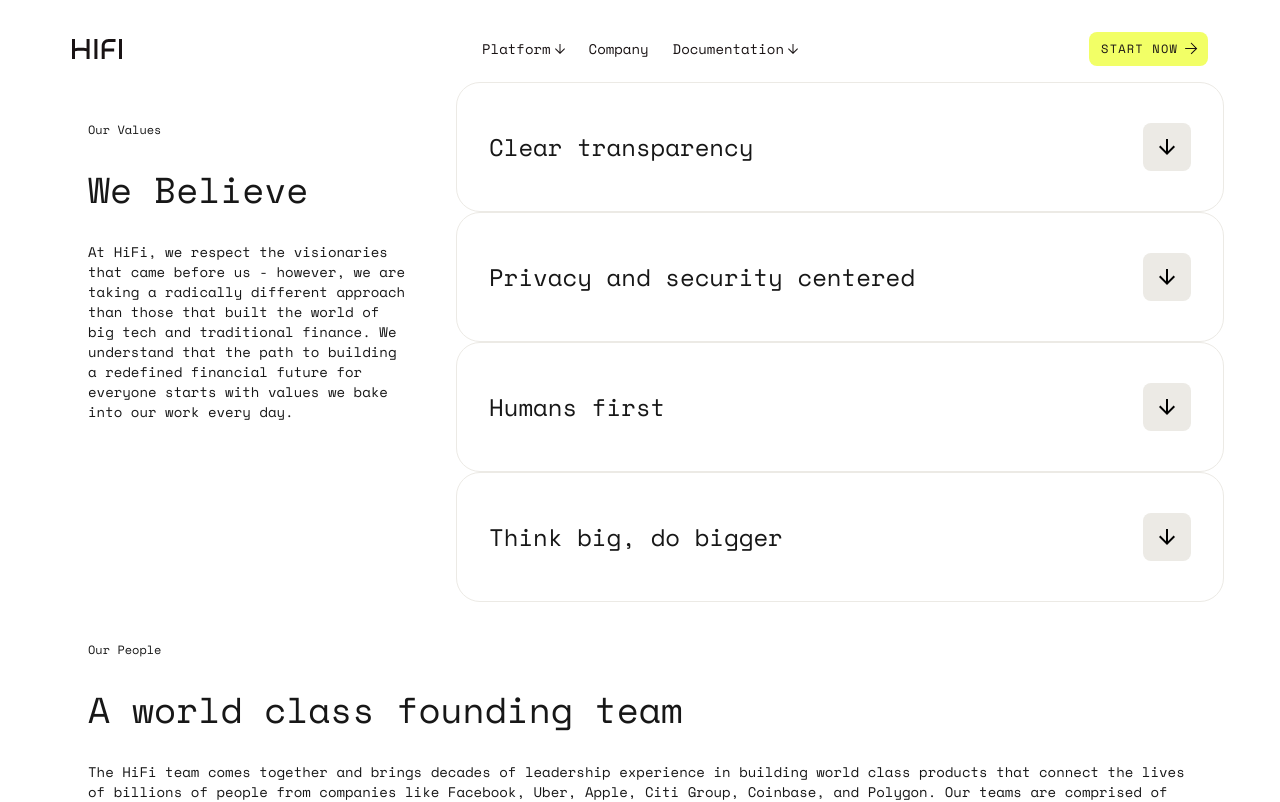
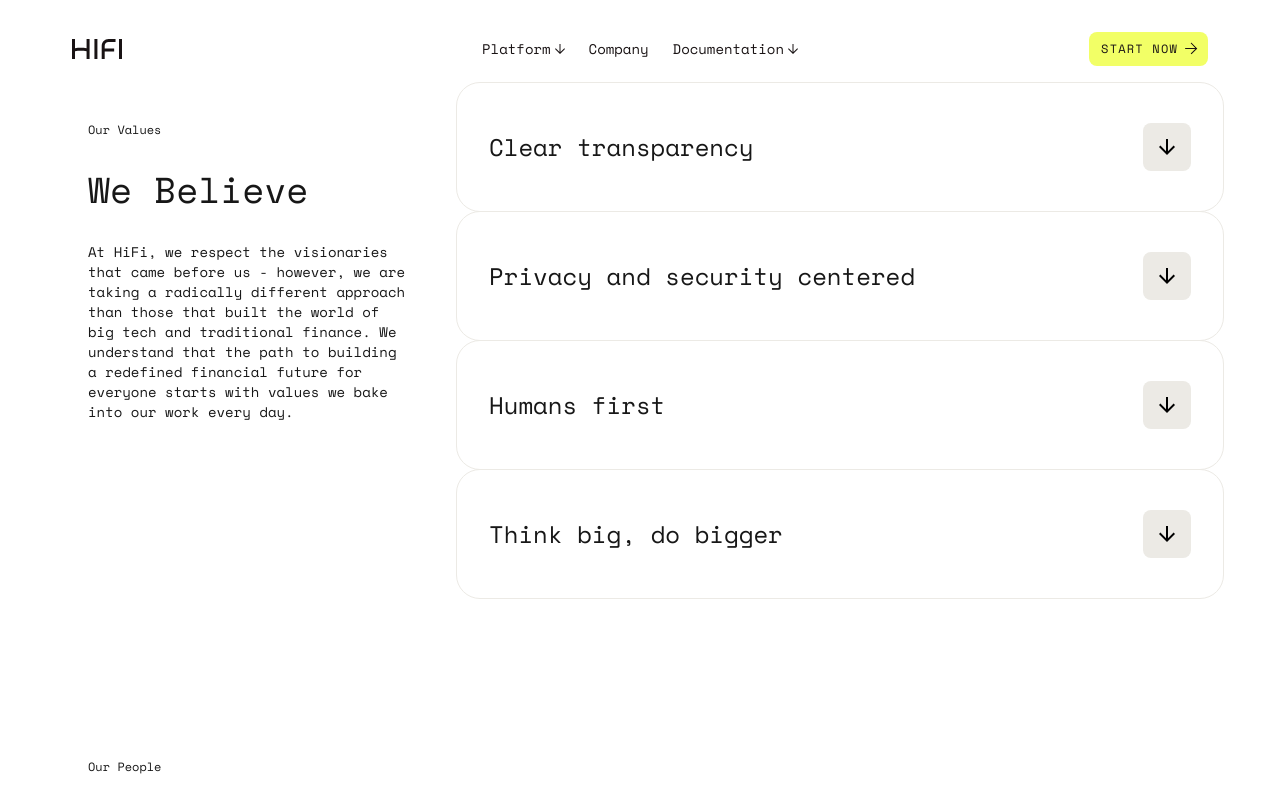
Before and after one commit to laon-studio/landing-portfolio, a Next.js app: page / in a window 1280 px wide. Shown: the top 802 px of the page. Built offline with nearby package versions, Linux system fonts and the light colour scheme.

Commit message:
fix: fix accordion css

```diff
--- a/src/app/(landing)/components/accordion/accordion-item.tsx
+++ b/src/app/(landing)/components/accordion/accordion-item.tsx
@@ -29,7 +29,7 @@ const AccordionItem = ({ title, content }: IAccordionItem) => {
   }, [isOpen]);
 
   return (
-    <div className='w-full border border-platinum rounded-3xl p-5 md:px-8 md:py-10'>
+    <div className='w-full border border-platinum rounded-3xl p-5 md:px-8 md:py-10 mb-[-1px] last:mb-0'>
       <div
         className='flex justify-between items-center cursor-pointer group overflow-hidden'
         onClick={setIsOpen}
--- a/src/app/(landing)/components/accordion/index.tsx
+++ b/src/app/(landing)/components/accordion/index.tsx
@@ -25,7 +25,7 @@ const AccordionContents = [
 
 const AccordionSection = () => {
   return (
-    <div className='w-full grid grid-cols-1 md:grid-cols-3'>
+    <div className='w-full grid grid-cols-1 md:grid-cols-3 md:pb-[120px] pb-[60px]'>
       <TextSection />
       <div className='w-full max-w-3xl col-span-2 ml-auto'>
         <div className='flex flex-col'>
```
